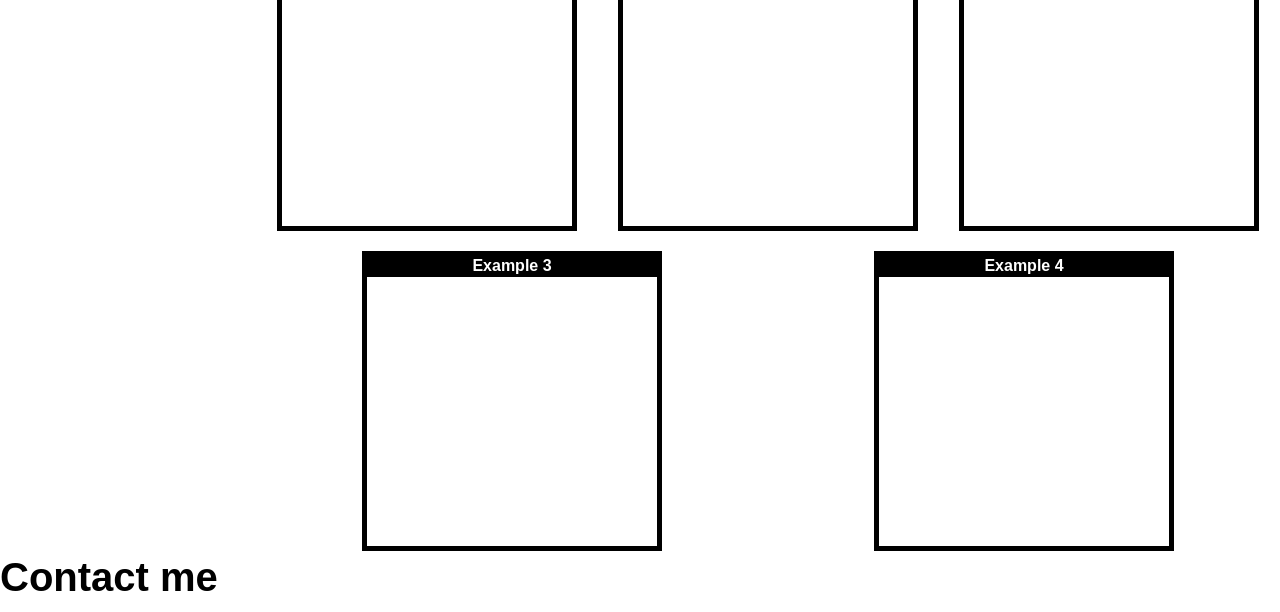
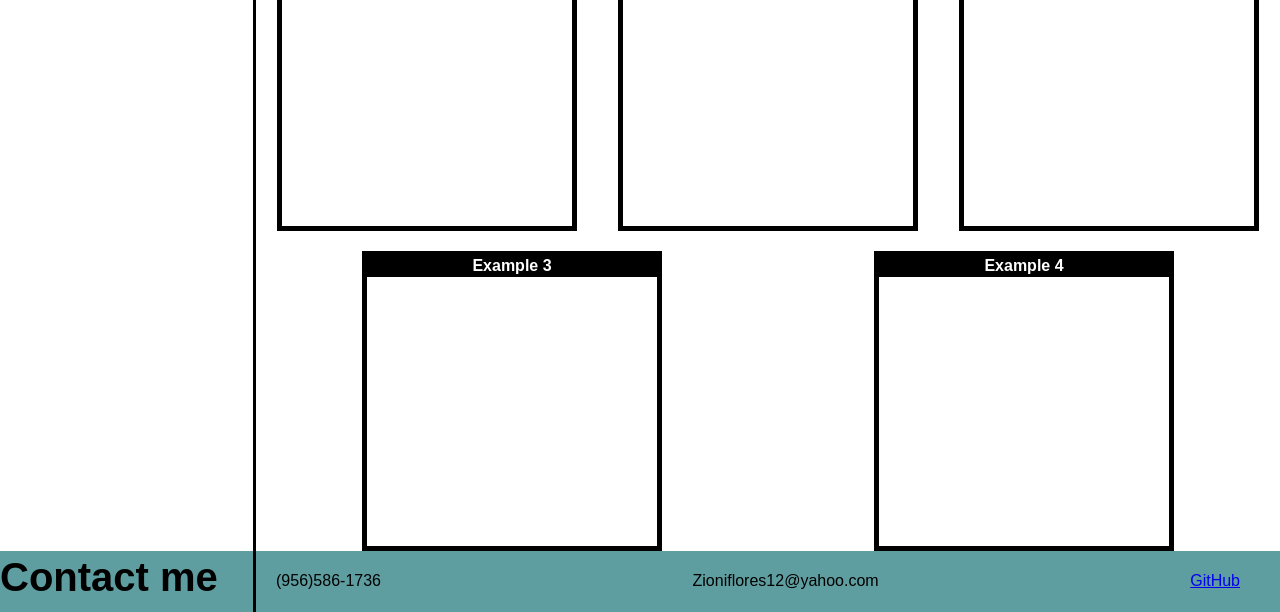
Before and after one commit to Zi-on/Portfolio-1, a plain HTML site: page index.html in a window 1280 px wide. Shown: the part 847-1459 px from the top of the page. Drawn offline with Linux system fonts and the light colour scheme.

Commit message:
i gave the side section a right boarder/i gave the contact me some content and added css funtions/i linked my git hub to github button on contact me

```diff
--- a/assets/css/style.css
+++ b/assets/css/style.css
@@ -13,6 +13,12 @@ body {
 .links {
     overflow: hidden;
     height: 60px;
+}
+
+.bio {
+    font-size: 20px;
+    display: flex;
+    text-align: center;
 }
 
 nav ul {
@@ -69,7 +75,7 @@ header h1 {
 
 .box h1 {
     width: 100%;
-    background-color: black;
+    background-color:black;
     color: white;
     text-align: center;
 }
@@ -85,13 +91,14 @@ header h1 {
     display: flex;
     width: 20%;
     font-size: 40px;
+    border-right: 3px black solid;
 }
 
 .bio {
     height: 500px;
     border-radius: 5px;
     float:right;
-    width: 100%
+
 
 }
 
@@ -102,7 +109,7 @@ header h1 {
 
 .AM {
     display: flex;
-    background-color: grey;
+    background-color: cadetblue;
     padding: none;
 
 }
@@ -118,3 +125,20 @@ header h1 {
      justify-content: space-around;
      flex-wrap: wrap;
  }
+
+ footer {
+     display: flex;
+     background-color: cadetblue;
+ }
+
+ .contacts {
+     width: 80%;
+
+ }
+
+ .contacts ul {
+     display: flex;
+     justify-content: space-between;
+     padding: 20px;
+     margin-right: 20px;
+ }
--- a/index.html
+++ b/index.html
@@ -26,7 +26,7 @@
                 <div class="head">
                     <h1>About me</h1>
                 </div>
-                <img src="./assets/images/Family.jpeg" alt="Family">
+
                 <div class="bio">
                     <p>This will contain a well written About me bio.</p>
                 </div>
@@ -69,6 +69,15 @@
                     <h1 id="contact-me">Contact me</h1>
                 </div>
 
+                <div class="contacts">
+                    <ul>
+                        <li>(956)586-1736</li>
+                        <li>Zioniflores12@yahoo.com</li>
+                        <li><a href="https://github.com/Zi-on">GitHub</a></li>
+                    </ul>
+
+                </div>
+
             </footer>
         </main>
 
```
